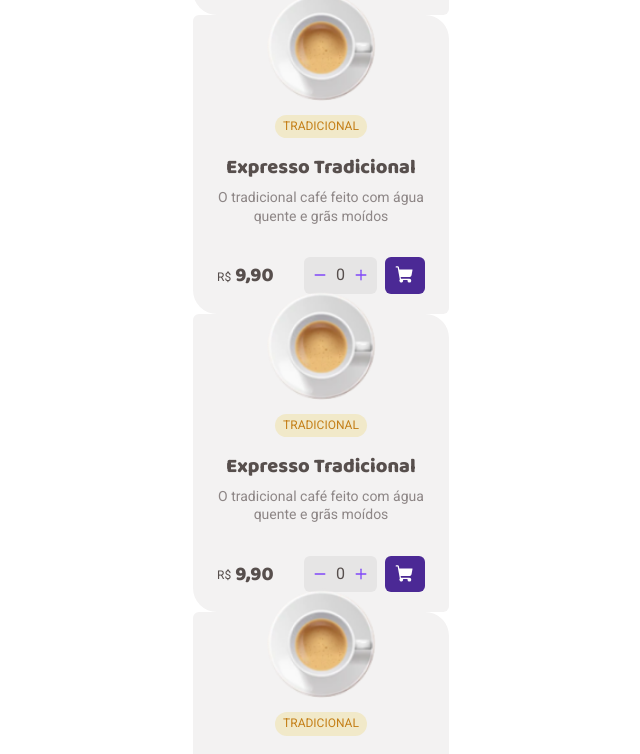
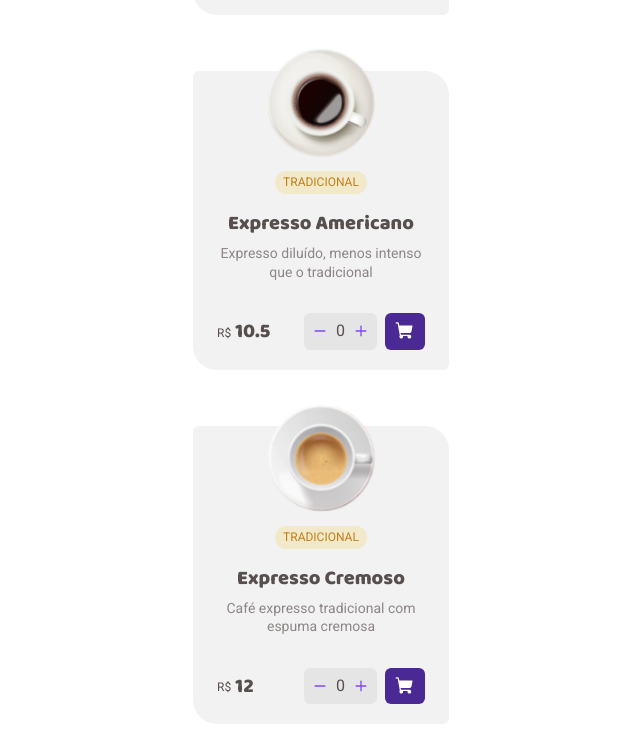
Before and after one commit to guivictorr/coffeetime, a React (Vite) app: page / in a window 1280 px wide. Shown: the part 1010-1764 px from the top of the page, without its empty margins (319-959 px from the left). Built offline with nearby package versions, Linux system fonts and the light colour scheme.

Commit message:
feat: adding props to CoffeeCard and passing them from coffee.json

```diff
--- a/src/components/coffee-card.tsx
+++ b/src/components/coffee-card.tsx
@@ -1,28 +1,39 @@
 import { ShoppingCart } from 'phosphor-react';
-import coffee from '../assets/img/cream.png';
 import { ButtonIcon } from './button-icon';
 import { Counter } from './counter';
 
-export function CoffeeCard() {
+type CoffeeCardProps = {
+  name: string;
+  categories: string[];
+  image: string;
+  description: string;
+  priceInCents: number;
+};
+
+export function CoffeeCard({
+  name,
+  categories,
+  description,
+  image,
+  priceInCents,
+}: CoffeeCardProps) {
   return (
     <div className='pb-5 px-6 text-base-text max-w-[256px] w-full bg-base-card flex flex-col items-center text-center rounded-se-3xl rounded-es-3xl rounded-ss-md rounded-ee-md'>
-      <img src={coffee} className='w-28 h-28 -mt-6' />
+      <img src={`src/assets/img/${image}`} className='w-28 h-28 -mt-6' />
       <div className='bg-yellow-light text-yellow-dark uppercase px-2 py-1 rounded-full text-xs mt-3'>
-        <span>TRADICIONAL</span>
+        {categories.map(category => (
+          <span>{category}</span>
+        ))}
       </div>
 
-      <p className='font-baloo font-extrabold mt-4 text-lg'>
-        Expresso Tradicional
-      </p>
-      <p className='text-base-label text-sm mt-2 mb-8'>
-        O tradicional café feito com água quente e grãs moídos
-      </p>
+      <p className='font-baloo font-extrabold mt-4 text-lg'>{name}</p>
+      <p className='text-base-label text-sm mt-2 mb-8'>{description}</p>
 
       <footer className='flex items-center justify-between w-full'>
         <div className='flex items-center gap-1'>
           <span className='text-xs self-end'>R$</span>
           <span className='font-baloo font-extrabold text-lg leading-5'>
-            9,90
+            {priceInCents / 100}
           </span>
         </div>
         <div className='flex gap-2'>
--- a/src/data/coffees.json
+++ b/src/data/coffees.json
@@ -68,7 +68,7 @@
       "description": "Bebida feita com chocolate dissolvido no leite quente e café",
       "categories": ["Especial", "Com Leite"],
       "priceInCents": 1390,
-      "image": "hot_coffee.png"
+      "image": "hot_chocolate.png"
     },
     {
       "name": "Cubano",
--- a/src/pages/home.tsx
+++ b/src/pages/home.tsx
@@ -58,10 +58,10 @@ export default function Home() {
       </section>
       <section>
         <h3 className='text-[24px]'>Nossos Cafés</h3>
-        <ul className='grid grid-cols-1 my-12'>
+        <ul className='grid grid-cols-1 my-12 gap-y-14'>
           {coffeeData.data.map(coffee => (
             <li className='mx-auto' key={coffee.name}>
-              <CoffeeCard />
+              <CoffeeCard {...coffee} />
             </li>
           ))}
         </ul>
```
